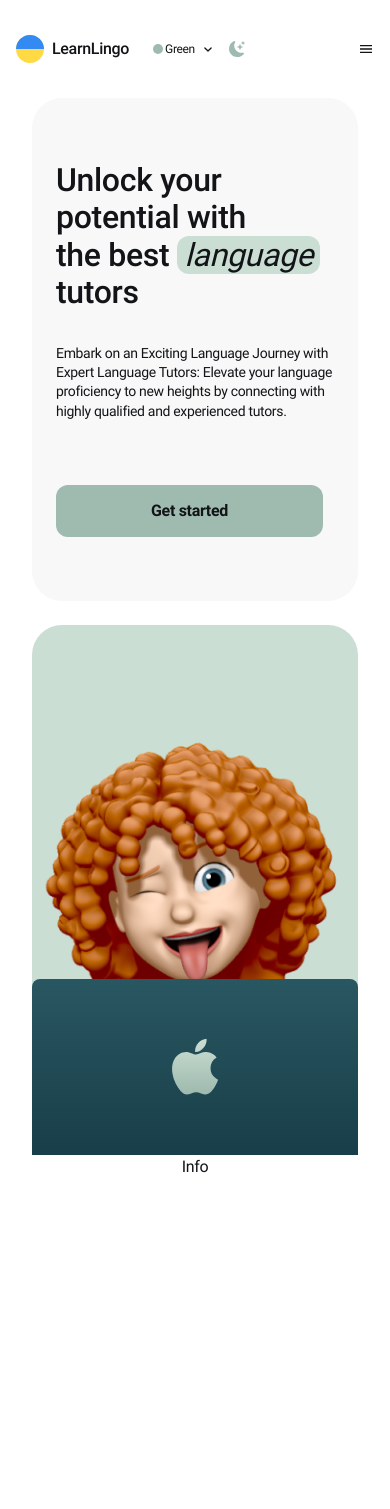
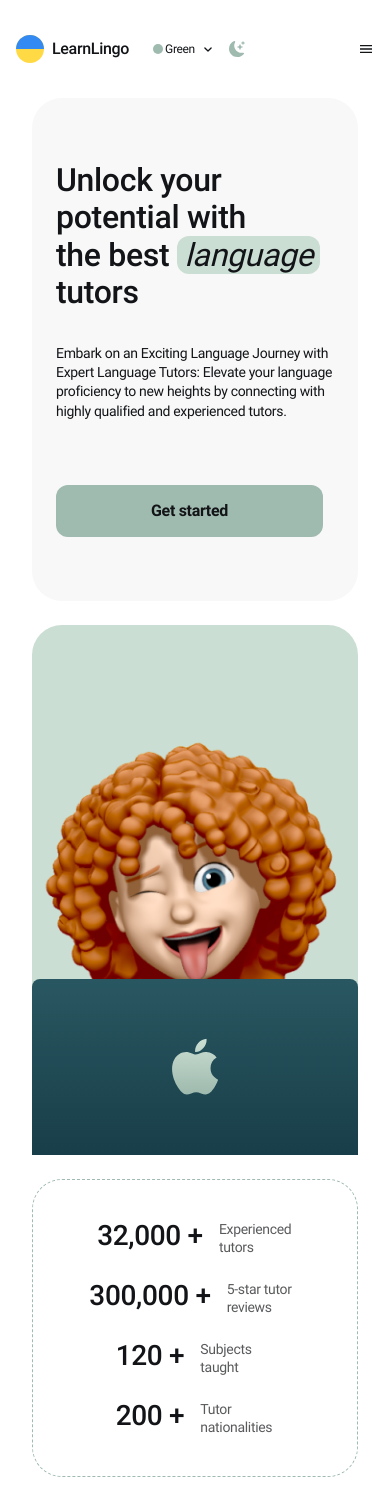
Before and after one commit to anastasiia-riabokon/LearnLingo, a React (Vite) app: page / in a window 390 px wide. Before the commit the page ends 1211 px from the top, so only its background shows below. Built offline with nearby package versions, Linux system fonts and the light colour scheme; no server answers.

Commit message:
feat: infoblock, responsive

```diff
--- a/src/components/Home/Info.jsx
+++ b/src/components/Home/Info.jsx
@@ -1,4 +1,28 @@
+import InfoList from "../InfoBlock/InfoList";
+
 const Info = () => {
-  return <div>Info</div>;
+  const info = [
+    {
+      qty: "32,000 +",
+      text: "Experienced tutors",
+    },
+    {
+      qty: "300,000 +",
+      text: "5-star tutor reviews",
+    },
+    {
+      qty: "120 +",
+      text: "Subjects taught",
+    },
+    {
+      qty: "200 +",
+      text: "Tutor nationalities",
+    },
+  ];
+  return (
+    <div className="w-full custom_dashed py-[40px] rounded-[30px] min-[1440px]:px-[122px]">
+      <InfoList items={info} />
+    </div>
+  );
 };
 export default Info;
--- /dev/null
+++ b/src/components/InfoBlock/InfoItem.jsx
@@ -0,0 +1,9 @@
+const InfoItem = ({item}) => {
+  return (
+    <>
+      <p className="font-medium leading-[1.14] text-[28px]">{item.qty}</p>
+      <p className="text-[14px] leading-[1.29] text-[rgba(18,20,23,0.7)] w-[74px]">{item.text}</p>
+    </>
+  );
+};
+export default InfoItem;
--- /dev/null
+++ b/src/components/InfoBlock/InfoList.jsx
@@ -0,0 +1,14 @@
+import InfoItem from "./InfoItem";
+
+const InfoList = ({items}) => {
+  return (
+    <ul className="flex gap-y-[24px] gap-x-[100px] flex-wrap justify-center min-[1440px]:justify-between">
+      {items.map((item, i) => (
+        <li key={i + Math.random()} className="flex gap-[16px]">
+          <InfoItem item={item} />
+        </li>
+      ))}
+    </ul>
+  );
+};
+export default InfoList;
--- a/src/index.css
+++ b/src/index.css
@@ -25,23 +25,23 @@
 
   --orange: #f4c550;
   --light-orange: #fbe9ba;
-  --apple-orange:#E7C885;
+  --apple-orange: #e7c885;
 
   --green: #9fbaae;
   --light-green: #cbded3;
-  --apple-green:#9EB9AD;
+  --apple-green: #9eb9ad;
 
   --blue: #9fb7ce;
   --light-blue: #bfd6ea;
-  --apple-blue:#9FB6CD;
+  --apple-blue: #9fb6cd;
 
   --pink: #e0a39a;
   --light-pink: #f2c0bd;
-  --apple-pink:#DFA299;
+  --apple-pink: #dfa299;
 
   --coral: #f0aa8d;
   --light-coral: #f4c8ba;
-  --apple-coral:#EFA98C;
+  --apple-coral: #efa98c;
 
   --main: #121417;
   --white: #fff;
@@ -69,14 +69,14 @@ body {
   --color: var(--green);
   --hover-color: var(--light-green);
   --apple: var(--apple-green);
-  --gradient: linear-gradient(180deg, #295761 0%, #183E49 100%);
+  --gradient: linear-gradient(180deg, #295761 0%, #183e49 100%);
 }
 
 .blue-theme {
   --color: var(--blue);
   --hover-color: var(--light-blue);
   --apple: var(--apple-blue);
-  --gradient: linear-gradient(180deg, #314B6E 0%, #1F385A 100%);
+  --gradient: linear-gradient(180deg, #314b6e 0%, #1f385a 100%);
 }
 
 .pink-theme {
@@ -90,7 +90,7 @@ body {
   --color: var(--coral);
   --hover-color: var(--light-coral);
   --apple: var(--apple-coral);
-  --gradient: fill: linear-gradient(180deg, #E17650 0%, #CA5B38 100%);
+  --gradient: linear-gradient(180deg, #e17650 0%, #ca5b38 100%);
 }
 
 .dark-theme {
@@ -111,10 +111,14 @@ button {
   background: var(--gradient);
 }
 
-.centering-axisXY{
-  @apply absolute left-1/2 top-1/2 -translate-x-1/2 -translate-y-1/2
+.centering-axisXY {
+  @apply absolute left-1/2 top-1/2 -translate-x-1/2 -translate-y-1/2;
 }
 
-.centering-axisX{
-  @apply absolute left-1/2 -translate-x-1/2
+.centering-axisX {
+  @apply absolute left-1/2 -translate-x-1/2;
 }
+
+.custom_dashed {
+  border: 1.5px dashed var(--color);
+}
--- a/src/pages/HomePage/HomePage.jsx
+++ b/src/pages/HomePage/HomePage.jsx
@@ -5,7 +5,7 @@ import Sidebar from "../../components/Home/Sidebar";
 const HomePage = () => {
   return (
     <div className="flex flex-col items-center">
-      <div className="flex gap-6 flex-col min-[1440px]:flex-row">
+      <div className="flex gap-6 flex-col min-[1440px]:flex-row mb-[24px]">
         <Sidebar />
         <PictureBar />
       </div>
```
